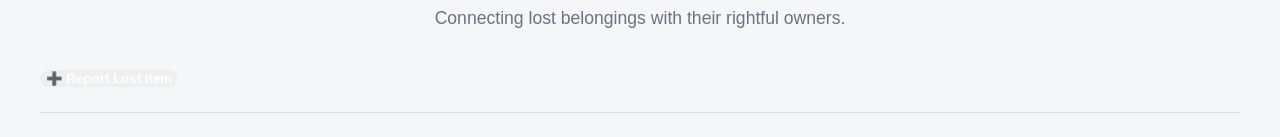
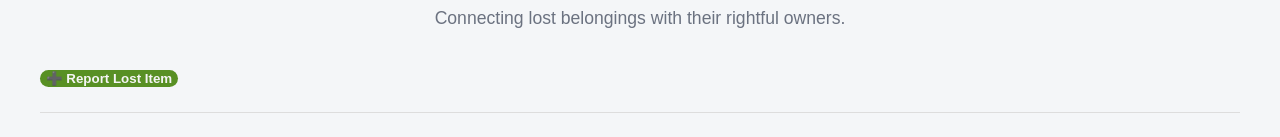
Before and after one commit to imsabakhan/ReUnite, a React (Vite) app in the folder frontend/: page / in a window 1280 px wide. Shown: the part 292-429 px from the top of the page. Built offline with nearby package versions, Linux system fonts and the light colour scheme; no server answers.

Commit message:
fix api base url

```diff
--- a/frontend/src/pages/Home.jsx
+++ b/frontend/src/pages/Home.jsx
@@ -15,7 +15,7 @@ function Home() {
 
   const fetchItems = async () => {
     try {
-      const res = await axios.get(`${API_URL}/items`);
+      const res = await axios.get(`${API_URL}/api/items`);
 
       setItems(res.data);
     } catch (err) {
@@ -31,9 +31,7 @@ function Home() {
     if (!confirmDelete) return;
 
     try {
-      await axios.delete(
-        `http://localhost:8000/api/items/${id}`
-      );
+      await axios.delete(`${API_URL}/api/items/${id}`);
 
       setItems(
         items.filter(
--- a/frontend/src/styles/Home.css
+++ b/frontend/src/styles/Home.css
@@ -92,9 +92,10 @@ button {
 border: none;
 border-radius: 10px;
 cursor: pointer;
-color: white;
+color: whitesmoke;
 font-weight: 600;
 transition: 0.3s;
+background-color: #589024;
 }
 
 /* Search */
@@ -184,7 +185,7 @@ margin: 6px 0;
 
 .item-image {
 width: 100%;
-height: 220px;
+height: 250px;
 
 object-fit: cover;
 
```
